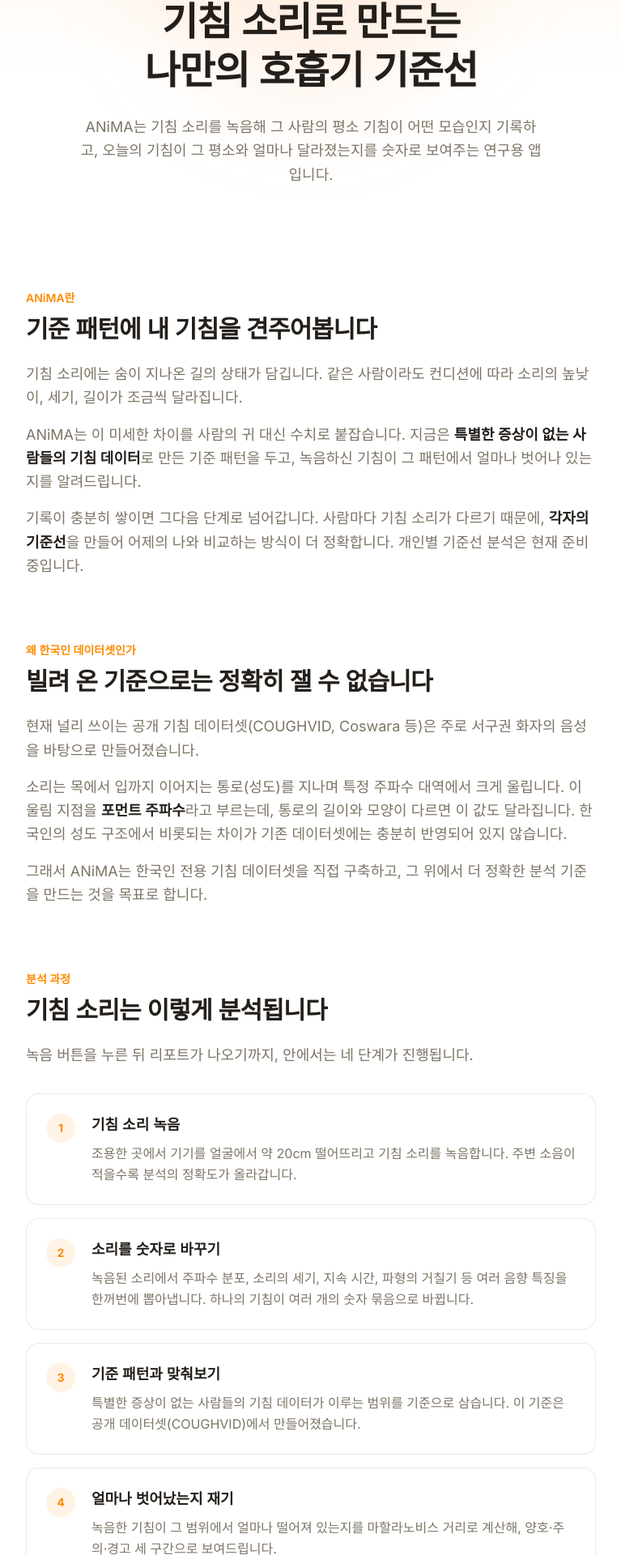
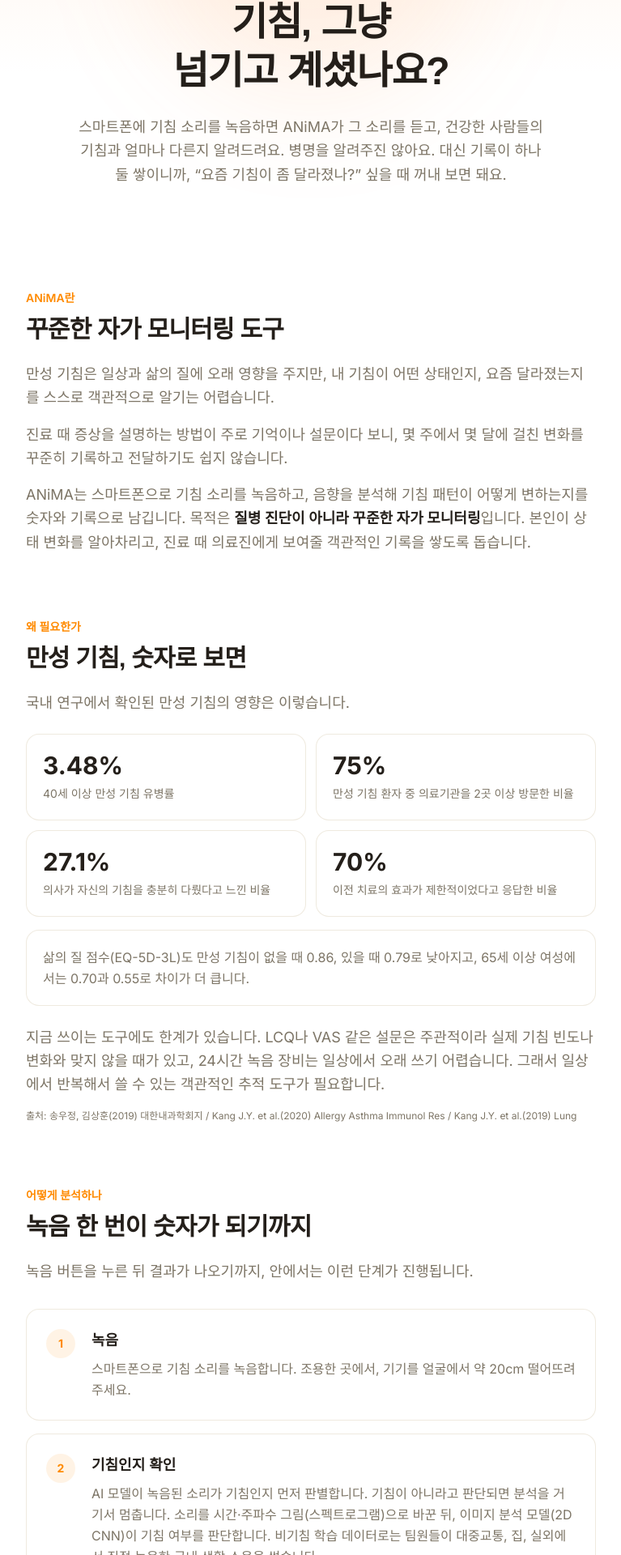
Before and after one commit to sagejeong/anima-site, a Next.js app: page /about in a window 1280 px wide. Shown: the part 162-2082 px from the top of the page at 81% size, without its empty margins (256-1023 px from the left). Built offline with nearby package versions, Linux system fonts and the light colour scheme; no server answers; a web font is replaced by a local one.

Commit message:
소개 페이지를 10월 공모전 제출문 기준으로 전면 수정

```diff
--- a/app/about/page.tsx
+++ b/app/about/page.tsx
@@ -3,12 +3,11 @@ import Header from "@/components/Header";
 import RecordButton from "@/components/RecordButton";
 
 export const metadata: Metadata = {
-  title: "ANiMA 소개 · 기침 소리로 만드는 나만의 호흡기 기준선",
+  title: "ANiMA 소개 · 기침 소리로 읽는 호흡 건강",
   description:
-    "ANiMA는 한국인 기침 데이터셋을 기반으로, 마할라노비스 거리를 이용해 개인별 기침 소리의 변화를 분석하는 연구 프로젝트입니다.",
+    "ANiMA는 기침 소리를 녹음해 건강한 사람들의 기침과 얼마나 다른지 알려주는 자가 모니터링 연구 프로젝트입니다. 의료적 진단은 제공하지 않습니다.",
 };
 
-// TODO: 문구 검수 필요, 연구 내용에 맞게 표현/수치 확인 후 수정
 export default function AboutPage() {
   return (
     <div className="flex min-h-screen flex-1 flex-col bg-steel-surface">
@@ -24,69 +23,82 @@ export default function AboutPage() {
 
           <div className="relative mx-auto w-full max-w-3xl px-5 pb-20 pt-28 text-center sm:px-8 sm:pb-28 sm:pt-40">
             <h1 className="text-3xl font-bold leading-tight tracking-tight text-ink sm:text-5xl sm:leading-tight">
-              <span className="block">기침 소리로 만드는</span>
-              <span className="block">나만의 호흡기 기준선</span>
+              <span className="block">기침, 그냥</span>
+              <span className="block">넘기고 계셨나요?</span>
             </h1>
 
             <p className="mx-auto mt-6 max-w-xl text-pretty text-base leading-relaxed text-ink-soft sm:text-lg sm:leading-relaxed">
-              ANiMA는 기침 소리를 녹음해 그 사람의 평소 기침이 어떤 모습인지
-              기록하고, 오늘의 기침이 그 평소와 얼마나 달라졌는지를 숫자로
-              보여주는 연구용 앱입니다.
+              스마트폰에 기침 소리를 녹음하면 ANiMA가 그 소리를 듣고, 건강한
+              사람들의 기침과 얼마나 다른지 알려드려요. 병명을 알려주진
+              않아요. 대신 기록이 하나둘 쌓이니까, &ldquo;요즘 기침이 좀
+              달라졌나?&rdquo; 싶을 때 꺼내 보면 돼요.
             </p>
           </div>
         </section>
 
         {/* 본문 */}
         <div className="mx-auto w-full max-w-3xl px-5 pb-24 sm:px-8 sm:pb-32">
-          <Section
-            eyebrow="ANiMA란"
-            title="기준 패턴에 내 기침을 견주어봅니다"
-          >
+          <Section eyebrow="ANiMA란" title="꾸준한 자가 모니터링 도구">
             <p>
-              기침 소리에는 숨이 지나온 길의 상태가 담깁니다. 같은 사람이라도
-              컨디션에 따라 소리의 높낮이, 세기, 길이가 조금씩 달라집니다.
+              만성 기침은 일상과 삶의 질에 오래 영향을 주지만, 내 기침이 어떤
+              상태인지, 요즘 달라졌는지를 스스로 객관적으로 알기는 어렵습니다.
             </p>
             <p>
-              ANiMA는 이 미세한 차이를 사람의 귀 대신 수치로 붙잡습니다. 지금은{" "}
-              <Em>특별한 증상이 없는 사람들의 기침 데이터</Em>로 만든 기준
-              패턴을 두고, 녹음하신 기침이 그 패턴에서 얼마나 벗어나 있는지를
-              알려드립니다.
+              진료 때 증상을 설명하는 방법이 주로 기억이나 설문이다 보니,
+              몇 주에서 몇 달에 걸친 변화를 꾸준히 기록하고 전달하기도
+              쉽지 않습니다.
             </p>
             <p>
-              기록이 충분히 쌓이면 그다음 단계로 넘어갑니다. 사람마다 기침
-              소리가 다르기 때문에, <Em>각자의 기준선</Em>을 만들어 어제의 나와
-              비교하는 방식이 더 정확합니다. 개인별 기준선 분석은 현재 준비
-              중입니다.
+              ANiMA는 스마트폰으로 기침 소리를 녹음하고, 음향을 분석해 기침
+              패턴이 어떻게 변하는지를 숫자와 기록으로 남깁니다. 목적은{" "}
+              <Em>질병 진단이 아니라 꾸준한 자가 모니터링</Em>입니다. 본인이
+              상태 변화를 알아차리고, 진료 때 의료진에게 보여줄 객관적인
+              기록을 쌓도록 돕습니다.
             </p>
           </Section>
 
-          <Section
-            eyebrow="왜 한국인 데이터셋인가"
-            title="빌려 온 기준으로는 정확히 잴 수 없습니다"
-          >
+          <Section eyebrow="왜 필요한가" title="만성 기침, 숫자로 보면">
             <p>
-              현재 널리 쓰이는 공개 기침 데이터셋(COUGHVID, Coswara 등)은 주로
-              서구권 화자의 음성을 바탕으로 만들어졌습니다.
+              국내 연구에서 확인된 만성 기침의 영향은 이렇습니다.
             </p>
-            <p>
-              소리는 목에서 입까지 이어지는 통로(성도)를 지나며 특정 주파수
-              대역에서 크게 울립니다. 이 울림 지점을 <Em>포먼트 주파수</Em>라고
-              부르는데, 통로의 길이와 모양이 다르면 이 값도 달라집니다. 한국인의
-              성도 구조에서 비롯되는 차이가 기존 데이터셋에는 충분히 반영되어
-              있지 않습니다.
+
+            <div className="mt-6 grid gap-3 sm:grid-cols-2">
+              {BACKGROUND_STATS.map((stat) => (
+                <div
+                  key={stat.label}
+                  className="rounded-2xl border border-gray-light/70 bg-steel-surface p-5"
+                >
+                  <p className="text-2xl font-bold text-ink sm:text-3xl">{stat.value}</p>
+                  <p className="mt-1.5 text-sm leading-relaxed text-ink-soft">{stat.label}</p>
+                </div>
+              ))}
+            </div>
+
+            <div className="mt-3 rounded-2xl border border-gray-light/70 bg-steel-surface p-5">
+              <p className="text-sm leading-relaxed text-ink-soft sm:text-base sm:leading-relaxed">
+                삶의 질 점수(EQ-5D-3L)도 만성 기침이 없을 때 0.86, 있을 때
+                0.79로 낮아지고, 65세 이상 여성에서는 0.70과 0.55로 차이가 더
+                큽니다.
+              </p>
+            </div>
+
+            <p className="mt-6">
+              지금 쓰이는 도구에도 한계가 있습니다. LCQ나 VAS 같은 설문은
+              주관적이라 실제 기침 빈도나 변화와 맞지 않을 때가 있고, 24시간
+              녹음 장비는 일상에서 오래 쓰기 어렵습니다. 그래서 일상에서
+              반복해서 쓸 수 있는 객관적인 추적 도구가 필요합니다.
             </p>
-            <p>
-              그래서 ANiMA는 한국인 전용 기침 데이터셋을 직접 구축하고, 그 위에서
-              더 정확한 분석 기준을 만드는 것을 목표로 합니다.
+
+            <p className="text-xs text-ink-soft">
+              출처: 송우정, 김상훈(2019) 대한내과학회지 / Kang J.Y. et
+              al.(2020) Allergy Asthma Immunol Res / Kang J.Y. et al.(2019)
+              Lung
             </p>
           </Section>
 
-          <Section
-            eyebrow="분석 과정"
-            title="기침 소리는 이렇게 분석됩니다"
-          >
+          <Section eyebrow="어떻게 분석하나" title="녹음 한 번이 숫자가 되기까지">
             <p>
-              녹음 버튼을 누른 뒤 리포트가 나오기까지, 안에서는 네 단계가
+              녹음 버튼을 누른 뒤 결과가 나오기까지, 안에서는 이런 단계가
               진행됩니다.
             </p>
 
@@ -141,13 +153,128 @@ export default function AboutPage() {
                 </p>
               </div>
             </div>
+
+            {/* 신뢰도 점수 */}
+            <div className="mt-6 rounded-2xl border border-gray-light/70 bg-steel-surface p-5 sm:p-6">
+              <h3 className="text-base font-semibold text-ink sm:text-lg">
+                신뢰도 점수는 따로 보여드려요
+              </h3>
+              <p className="mt-3 text-sm leading-relaxed text-ink-soft sm:text-base sm:leading-relaxed">
+                기침 판별 확신도 70%와 녹음 품질 30%를 합쳐, 이번 녹음을 얼마나
+                믿을 수 있는지 보여드립니다. 이 점수는 이탈도와는 별개예요.
+                70대 30 가중치는 팀이 정한 초기값이고, 데이터와 전문가 검토를
+                거쳐 보완할 예정입니다.
+              </p>
+            </div>
           </Section>
 
-          <Section eyebrow="연구 배경" title="목소리로 몸 상태를 읽는 연구 위에서">
+          <Section eyebrow="기준 데이터" title="지금 쓰는 기준 패턴은 이렇게 만들었습니다">
             <p>
-              사람의 목소리를 분석해 호흡기 상태를 살피는 연구는 이미 높은
-              민감도를 보여 왔습니다. ANiMA는 그 선행 연구들을 토대로, 기침이라는
-              더 짧고 분명한 소리에 개인별 기준선이라는 관점을 더했습니다.
+              현재 기준 분포는 해외 공개 데이터셋 COUGHVID에서 의료진이
+              healthy_cough로 라벨링한 음원 705개를 쓰고, 여기서 잘라낸 기침
+              구간 1,354개로 만들었습니다.
+            </p>
+            <p>
+              양호·주의·경고 단계를 나누는 경계는 이 기준 분포의 50번째와
+              75번째 백분위입니다. 마할라노비스 거리로는 각각 약 5.51, 6.70에
+              해당합니다.
+            </p>
+            <p>
+              지금은 모든 사용자를 같은 공통 분포와 비교합니다. 개인마다 따로
+              기준을 만드는 기능은 준비 중입니다.
+            </p>
+          </Section>
+
+          <Section
+            eyebrow="왜 한국인 데이터가 필요한가"
+            title="공통 기준이 모두에게 맞는지는 검증이 필요합니다"
+          >
+            <p>
+              현재 쓰는 기준 분포는 해외 공개 데이터셋으로 만들었습니다. 이
+              공통 분포가 국내 사용자와 다양한 녹음 환경에 얼마나 잘 맞는지는
+              아직 검증이 더 필요합니다.
+            </p>
+            <p>
+              이런 차이를 의식해서, 기침 여부를 가려내는 모델을 학습할 때
+              쓰는 비기침 데이터는 해외 공개 데이터 대신 팀원들이 대중교통,
+              집, 실외에서 직접 녹음한 국내 생활 소음을 썼습니다. 해외
+              데이터만으로는 담기 어려운 실제 사용 환경의 소음을 반영하려는
+              목적입니다.
+            </p>
+            <p>
+              같은 이유로, ANiMA는 이 사이트를 통해 국내 기침 데이터를 직접
+              모으고 공통 기준의 적합성을 검증하는 것을 다음 목표로 두고
+              있습니다.
+            </p>
+          </Section>
+
+          <Section eyebrow="지금까지의 결과" title="모델 성능과 실사용 테스트">
+            <h3 className="text-base font-semibold text-ink sm:text-lg">기침 감지 모델</h3>
+            <ul className="mt-3 list-disc space-y-2 pl-5 marker:text-primary">
+              <li>
+                학습 데이터는 기침 17,453건, 비기침 11,657건입니다. 학습
+                80%, 검증 10%, 시험 10%로 나눴습니다.
+              </li>
+              <li>
+                시험 데이터 2,911건 결과: 정확도 95.3%, 정밀도 94.1%, 재현율
+                98.2%, F1 96.1%, AUC 98.3%
+              </li>
+              <li>
+                기침을 비기침으로 잘못 본 경우는 31건, 비기침을 기침으로
+                잘못 본 경우는 106건입니다.
+              </li>
+            </ul>
+            <p className="rounded-xl bg-primary/5 p-4 text-sm font-medium text-ink">
+              이 수치는 기침과 비기침을 얼마나 잘 구분하는지에 대한
+              성능입니다. 건강 상태를 판정하는 성능이 아닙니다.
+            </p>
+
+            <h3 className="mt-8 text-base font-semibold text-ink sm:text-lg">실사용 테스트</h3>
+            <ul className="mt-3 list-disc space-y-2 pl-5 marker:text-primary">
+              <li>
+                Android 프로토타입으로 기침 50건을 측정해 이탈도 계산, 단계
+                표시, 이력 추적이 실제로 동작하는 것을 확인했습니다.
+              </li>
+              <li>
+                임상적 유효성은 아직 검증하지 않았고, 앞으로의 과제입니다.
+              </li>
+              <li>
+                STFT, 2D CNN, 마할라노비스 거리로 이어지는 분석 파이프라인을
+                한국산업기술융합학회 학술대회에서 발표했고, 우수상을
+                받았습니다.
+              </li>
+            </ul>
+          </Section>
+
+          <Section eyebrow="앞으로의 계획" title="다음 단계">
+            <ul className="list-disc space-y-3 pl-5 marker:text-primary">
+              <li>
+                <Em>검증</Em>: 해외 공개 데이터로 만든 공통 분포가 국내
+                사용자와 여러 녹음 조건에 얼마나 맞는지 추가로 검증합니다.
+              </li>
+              <li>
+                <Em>국내 데이터 확보</Em>: 이 사이트를 통해 참여자의 기침
+                데이터를 모읍니다. 국내 기침 데이터와 생활 소음 데이터가
+                쌓이면, 녹음 환경이나 사용자 특성이 다른 조건에서 모델을
+                평가하고 개선할 수 있습니다.
+              </li>
+              <li>
+                <Em>개인별 기준 분포</Em>: 사용자 본인의 평소 기침을 기준으로
+                변화를 보여주는 방식으로 발전시킵니다.
+              </li>
+              <li>
+                <Em>반복 측정 검증</Em>: 기기와 소음 조건을 바꿔 가며 반복
+                측정해 결과가 안정적인지 확인합니다.
+              </li>
+              <li>
+                <Em>의료기관 협업 시</Em>: 건강 상태가 확인된 데이터로 기준
+                분포와 변화 지표가 쓸모 있는지 검토합니다. 측정 이력을
+                구조화된 보고서로 제공하는 방향과, 치료 전후 변화 비교 같은
+                항목의 유용성도 의료진과 함께 봅니다.
+              </li>
+            </ul>
+            <p className="text-sm text-ink-soft">
+              어떤 기능도 의료적 판단을 대신하는 것으로 내세우지 않습니다.
             </p>
           </Section>
 
@@ -188,13 +315,21 @@ export default function AboutPage() {
             <h2 className="text-base font-semibold text-ink sm:text-lg">
               알아두실 점
             </h2>
-            <p className="mt-3 text-sm leading-relaxed text-ink-soft sm:text-base sm:leading-relaxed">
-              현재 ANiMA는 의료적 진단을 제공하지 않습니다. 지금 제공되는 것은 내
-              기침이 기준 패턴과 얼마나 달라졌는지에 대한 참고 기록이며, 더
-              정교한 비교 도구는 연구가 진행된 뒤 추후 앱에 통합될 예정입니다.
-              증상이 계속되거나 심해진다면 반드시 의료기관에서 진료를 받으시기
-              바랍니다.
-            </p>
+            <ul className="mt-3 list-disc space-y-2 pl-5 text-sm leading-relaxed text-ink-soft marker:text-primary sm:text-base sm:leading-relaxed">
+              <li>
+                ANiMA는 의료적 진단을 하지 않습니다. 기준 패턴과의 차이를
+                보여주는 참고 기록입니다.
+              </li>
+              <li>
+                양호·주의·경고는 질병 유무나 중증도가 아니라, 기준 분포와
+                비교한 소리의 차이입니다.
+              </li>
+              <li>
+                현재 기준은 해외 공개 데이터로 만든 공통 분포라서, 국내
+                사용자에게 얼마나 맞는지는 검증 중입니다.
+              </li>
+              <li>증상이 계속되거나 심해지면 의료기관을 방문해 주세요.</li>
+            </ul>
           </div>
 
           {/* 문의 + CTA */}
@@ -203,8 +338,9 @@ export default function AboutPage() {
               연구에 참여해 주시겠어요?
             </h2>
             <p className="max-w-md text-pretty text-sm leading-relaxed text-ink-soft sm:text-base">
-              첫 녹음 전에 연구 목적과 데이터 이용에 대한 동의 안내를 한 번 더
-              보여드립니다.
+              녹음에 참여하시면 국내 사용자에게 맞는 기준을 만드는 데 도움이
+              됩니다. 첫 녹음 전에 연구 목적과 데이터 이용에 대한 동의 안내를
+              한 번 더 보여드립니다.
             </p>
             <RecordButton className="mt-2" />
             <p className="text-xs text-ink-soft sm:text-sm">
@@ -223,6 +359,18 @@ export default function AboutPage() {
   );
 }
 
+type Stat = {
+  value: string;
+  label: string;
+};
+
+const BACKGROUND_STATS: readonly Stat[] = [
+  { value: "3.48%", label: "40세 이상 만성 기침 유병률" },
+  { value: "75%", label: "만성 기침 환자 중 의료기관을 2곳 이상 방문한 비율" },
+  { value: "27.1%", label: "의사가 자신의 기침을 충분히 다뤘다고 느낀 비율" },
+  { value: "70%", label: "이전 치료의 효과가 제한적이었다고 응답한 비율" },
+] as const;
+
 type AnalysisStep = {
   title: string;
   description: string;
@@ -230,24 +378,33 @@ type AnalysisStep = {
 
 const ANALYSIS_STEPS: readonly AnalysisStep[] = [
   {
-    title: "기침 소리 녹음",
+    title: "녹음",
     description:
-      "조용한 곳에서 기기를 얼굴에서 약 20cm 떨어뜨리고 기침 소리를 녹음합니다. 주변 소음이 적을수록 분석의 정확도가 올라갑니다.",
+      "스마트폰으로 기침 소리를 녹음합니다. 조용한 곳에서, 기기를 얼굴에서 약 20cm 떨어뜨려 주세요.",
   },
   {
-    title: "소리를 숫자로 바꾸기",
+    title: "기침인지 확인",
     description:
-      "녹음된 소리에서 주파수 분포, 소리의 세기, 지속 시간, 파형의 거칠기 등 여러 음향 특징을 한꺼번에 뽑아냅니다. 하나의 기침이 여러 개의 숫자 묶음으로 바뀝니다.",
+      "AI 모델이 녹음된 소리가 기침인지 먼저 판별합니다. 기침이 아니라고 판단되면 분석을 거기서 멈춥니다. 소리를 시간·주파수 그림(스펙트로그램)으로 바꾼 뒤, 이미지 분석 모델(2D CNN)이 기침 여부를 판단합니다. 비기침 학습 데이터로는 팀원들이 대중교통, 집, 실외에서 직접 녹음한 국내 생활 소음을 썼습니다.",
   },
   {
-    title: "기준 패턴과 맞춰보기",
+    title: "특징 추출",
     description:
-      "특별한 증상이 없는 사람들의 기침 데이터가 이루는 범위를 기준으로 삼습니다. 이 기준은 공개 데이터셋(COUGHVID)에서 만들어졌습니다.",
+      "기침으로 판별되면, 같은 2D CNN이 스펙트로그램에서 기침의 음향 특징을 숫자 묶음으로 뽑아냅니다.",
   },
   {
-    title: "얼마나 벗어났는지 재기",
+    title: "기준과 비교",
     description:
-      "녹음한 기침이 그 범위에서 얼마나 떨어져 있는지를 마할라노비스 거리로 계산해, 양호·주의·경고 세 구간으로 보여드립니다.",
+      "뽑아낸 특징이 증상이 없는 사람들의 기침으로 만든 기준 분포에서 얼마나 떨어져 있는지(이탈도)를 마할라노비스 거리로 계산합니다.",
+  },
+  {
+    title: "결과 표시",
+    description:
+      "이탈도를 0~100 백분위로 바꿔 세 단계로 보여줍니다. 50 미만 양호, 50 이상 75 미만 주의, 75 이상 경고. 이 단계는 기준 분포와 비교한 소리의 차이일 뿐, 질병 유무나 중증도를 뜻하지 않습니다. 경계값(50, 75)은 백분위 기준 초기값이고 앞으로 검증해서 보완합니다.",
+  },
+  {
+    title: "기록",
+    description: "측정할 때마다 결과가 쌓여서 시간에 따른 변화를 볼 수 있습니다.",
   },
 ] as const;
 
```
